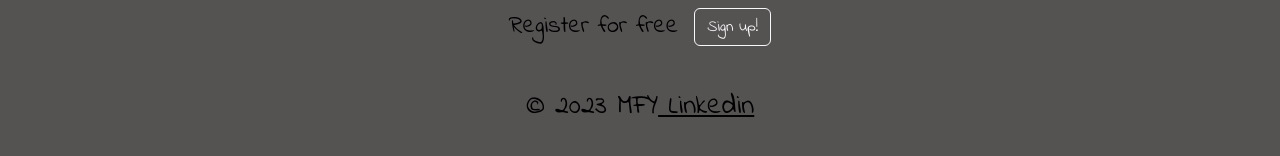
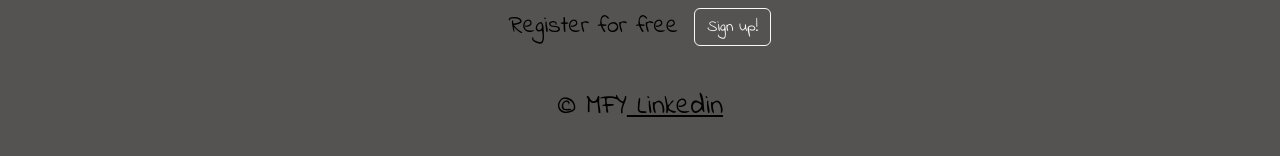
Before and after one commit to Mfeyza/ancientcity, a React (Create React App) app: page / in a window 1280 px wide. Shown: the part 3052-3208 px from the top of the page. Built offline with nearby package versions, Linux system fonts and the light colour scheme.

Commit message:
feat:year

```diff
--- a/src/components/Footer.jsx
+++ b/src/components/Footer.jsx
@@ -27,7 +27,7 @@ const Footer = () => {
 
 
   <div className="text-center p-3 fs-3 " >
-    © 2023 MFY
+    © {new Date().getFullYear} MFY
     <a className="text-black" href="https://www.linkedin.com/in/feyza-yıldırım-38b043285/">  Linkedin</a>
   </div>
 
```
